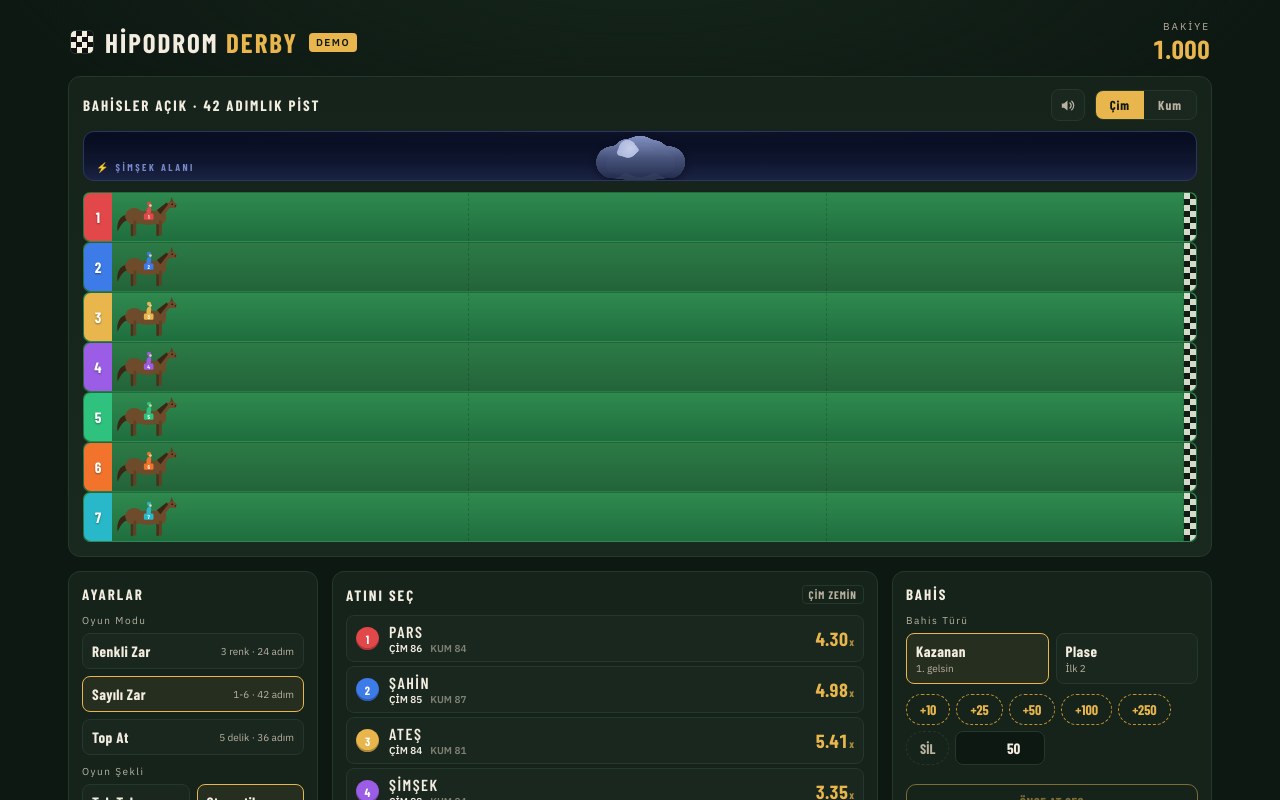
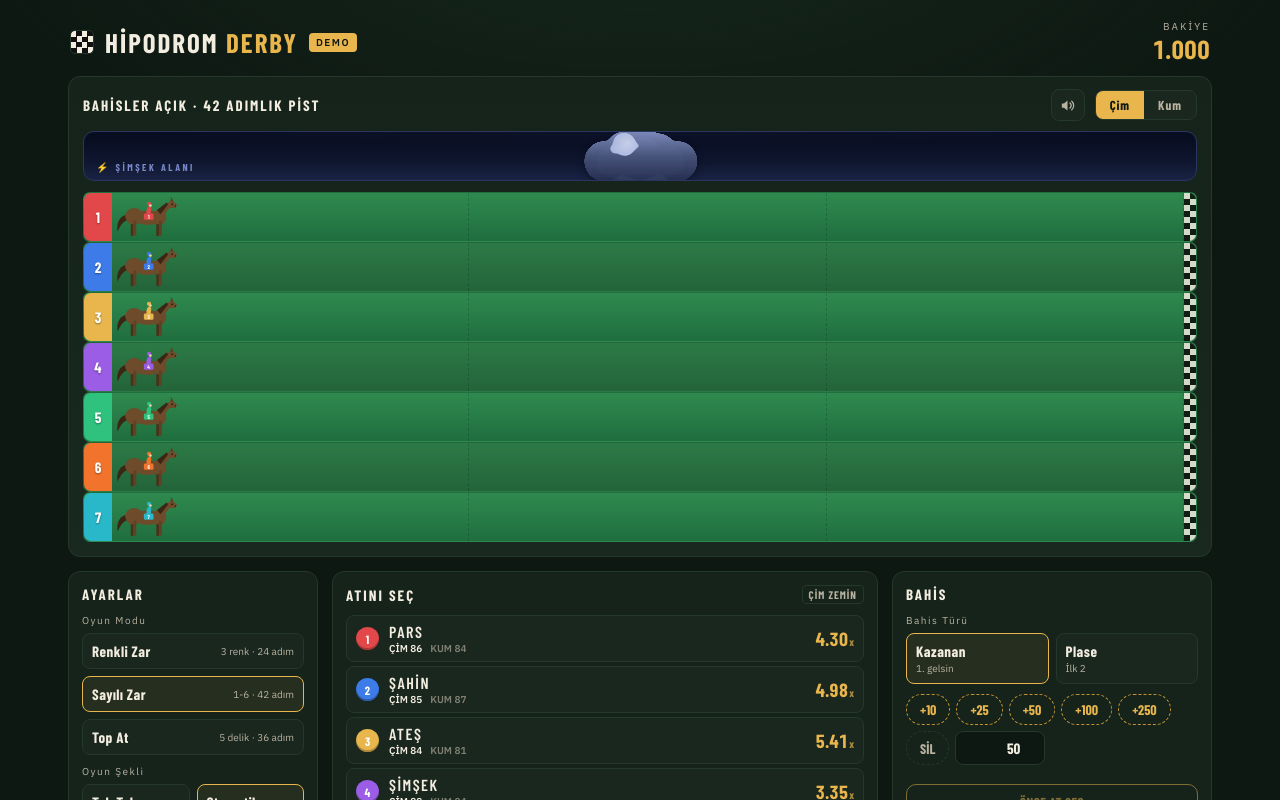
Before and after one commit to nuvlt/hipodrom-derby, a React (Vite) app: page / in a window 1280 px wide. Shown: the top 800 px of the page. Built offline with nearby package versions, Linux system fonts and the light colour scheme; a web font is replaced by a local one.

Commit message:
Refactor cloud styles to gooey effect
Updated cloud styles to use a gooey effect with adjusted dimensions and positions.

```diff
--- a/src/styles.css
+++ b/src/styles.css
@@ -816,13 +816,10 @@ button:focus-visible { outline: 2px solid var(--gold); outline-offset: 2px; }
 /* ==================================================================
    FAZ 2.2 — profesyonel bulut + değişken çarpan + bitiş çarpan tablosu
    ================================================================== */
-/* katmanlı (cel-shade) bulut */
-.sky .cloud { position: absolute; width: 176px; height: 60px; top: -7px; }
-.cloud-main { left: 50%; transform: translateX(-50%); filter: drop-shadow(0 5px 6px rgba(0,0,0,.5)); z-index: 1; }
-.cloud-far { left: 33%; transform: translateX(-50%) scale(.66); opacity: .4; top: -2px; z-index: 0; }
-.sky .cloud .cl-shadow ellipse { fill: #161d34; }
-.sky .cloud .cl-body ellipse { fill: #36426a; }
-.sky .cloud .cl-light ellipse { fill: #5d6aaa; opacity: .92; }
+/* katmanlı (gooey) bulut */
+.sky .cloud { position: absolute; width: 196px; height: 76px; top: -18px; overflow: visible; }
+.cloud-main { left: 50%; transform: translateX(-50%); filter: drop-shadow(0 6px 7px rgba(0,0,0,.5)); z-index: 1; }
+.cloud-far { left: 30%; transform: translateX(-50%) scale(.72); opacity: .5; top: -10px; z-index: 0; }
 .sky-flash { animation: skyflash .5s ease; }
 .sky-flash .cloud { animation: cloudlit .5s ease; }
 @keyframes cloudlit { 0% { filter: brightness(1); } 14% { filter: brightness(2.7) drop-shadow(0 0 11px #bcc8ff); } 100% { filter: brightness(1); } }
```
